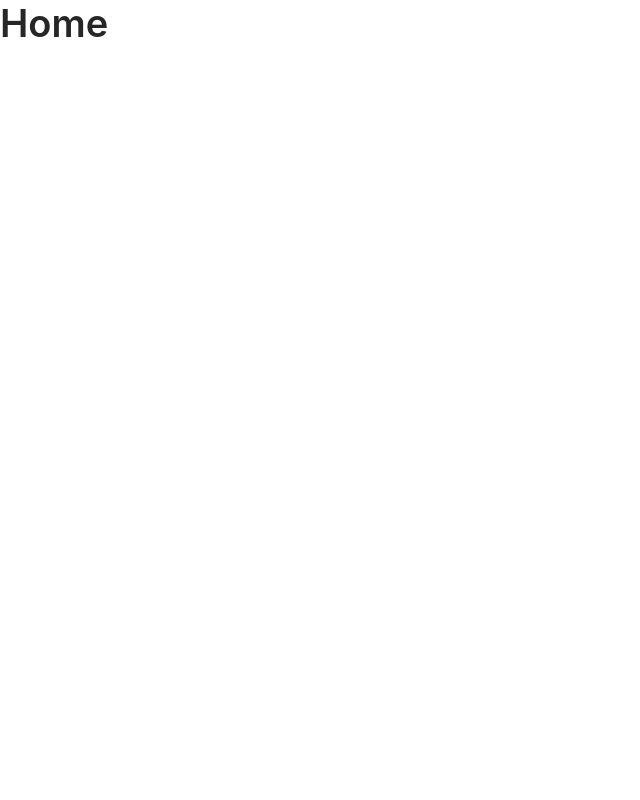
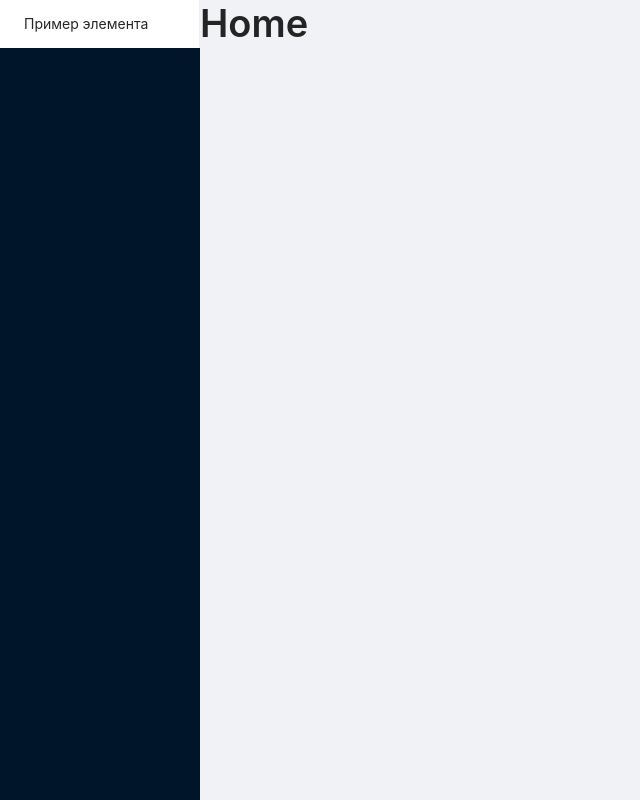
Before and after one commit to AABorisov/r-vision-dev-labs-front, a Next.js app: page / in a window 1280 px wide. Shown: the whole page, without its empty margins (0-640 px from the left). Built offline with nearby package versions, Linux system fonts and the light colour scheme.

Commit message:
Сырая заготовка

```diff
--- /dev/null
+++ b/components/Wrapper/Wrapper.module.scss
@@ -0,0 +1,3 @@
+.container {
+  min-height: 100vh;
+}
--- /dev/null
+++ b/components/Wrapper/Wrapper.tsx
@@ -0,0 +1,26 @@
+import { Layout, Menu } from "antd";
+
+const { Content, Sider } = Layout;
+
+import classes from './Wrapper.module.scss';
+
+const Wrapper: React.FC = ({ children }) => {
+  return (
+    <Layout className={classes.container}>
+      <Sider width={200}>
+        <Menu
+          mode="inline"
+        >
+          <Menu.Item key="1">Пример элемента</Menu.Item>
+        </Menu>
+      </Sider>
+      <Layout>
+        <Content>
+          {children}
+        </Content>
+      </Layout>
+    </Layout>
+  )
+}
+
+export default Wrapper;
--- /dev/null
+++ b/components/Wrapper/index.tsx
@@ -0,0 +1,3 @@
+import Wrapper from "./Wrapper";
+
+export default Wrapper;
--- a/package.json
+++ b/package.json
@@ -11,7 +11,8 @@
     "antd": "^4.11.2",
     "next": "latest",
     "react": "^16.12.0",
-    "react-dom": "^16.12.0"
+    "react-dom": "^16.12.0",
+    "sass": "^1.32.5"
   },
   "devDependencies": {
     "@types/node": "^12.12.21",
--- a/pages/index.tsx
+++ b/pages/index.tsx
@@ -1,12 +1,14 @@
+import Wrapper from '../components/Wrapper';
+
 import { Typography } from "antd"
 
 const { Title } = Typography;
 
 const Home: React.FC = () => {
   return (
-    <>
+    <Wrapper>
       <Title>Home</Title>
-    </>
+    </Wrapper>
   )
 }
 
```
Also changed, not shown: 1 other file (tests, documents, lock files or other folders).
